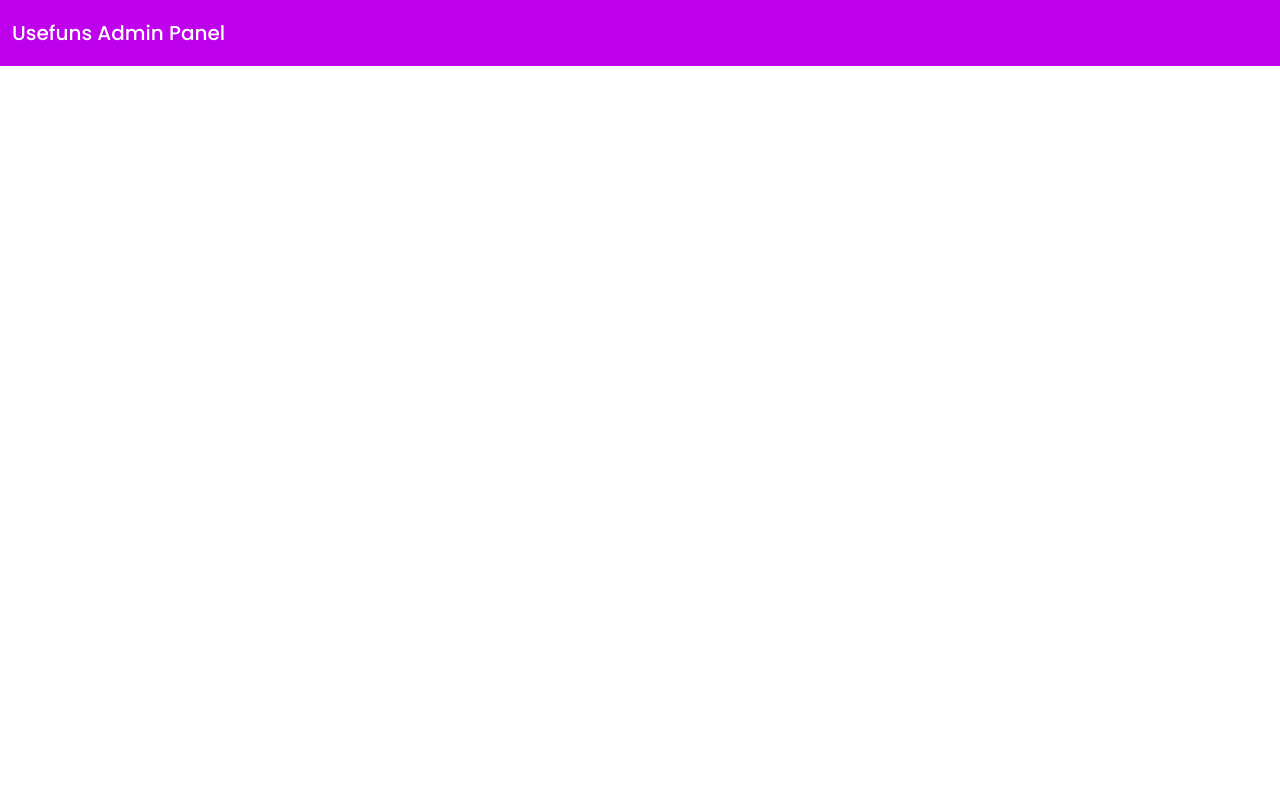
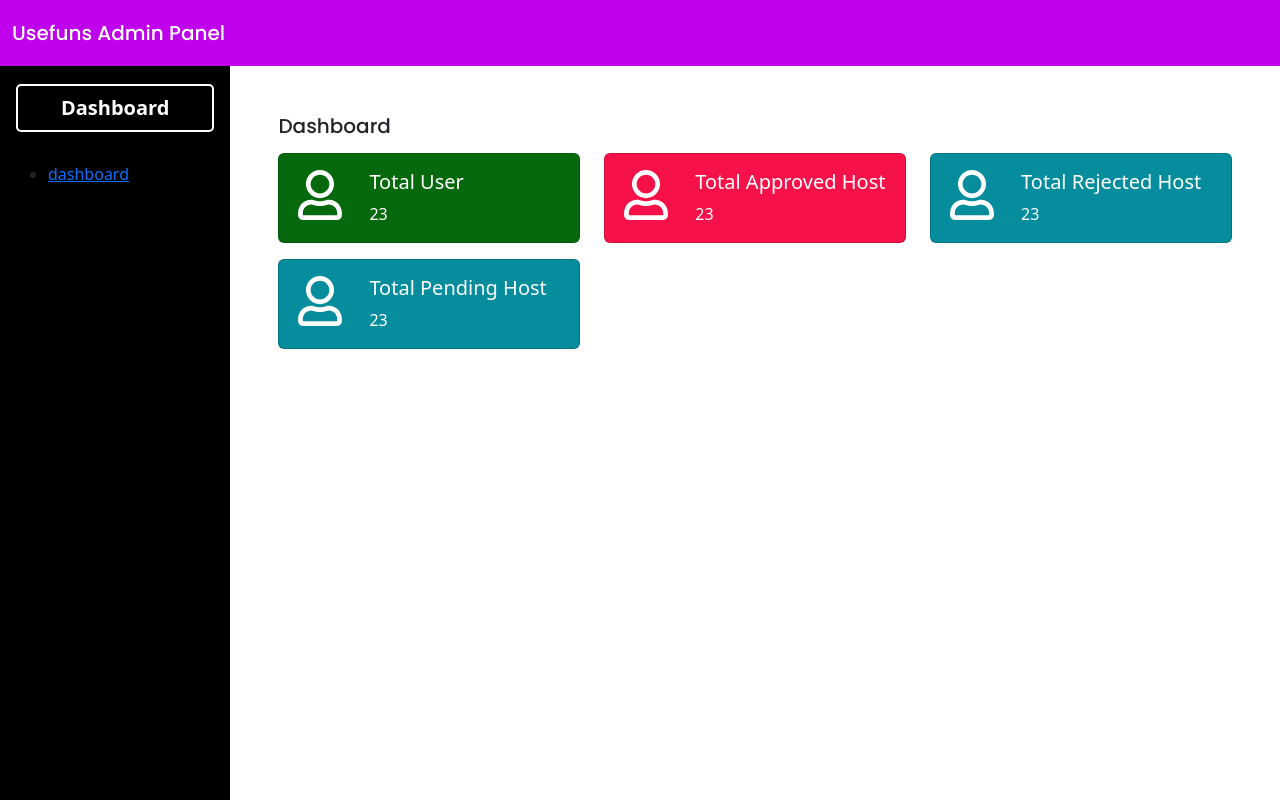
Before and after one commit to Avverma9/Use2fun, a React (Create React App) app: page / in a window 1280 px wide. Built offline with nearby package versions, Linux system fonts and the light colour scheme.

Commit message:
update 5 files

```diff
--- a/src/App.js
+++ b/src/App.js
@@ -1,20 +1,27 @@
 import { BrowserRouter as Router, Route, Routes } from "react-router-dom";
 import Dashboard from "./Components/Dashboard/Dashboard";
 import Header from "./Components/Header/Header";
-
+import Mannageuser from "./Components/Mannageuser/Mannageuser";
+import Sidebar from "./Components/Sidebar/Sidebar";
 
 function App() {
   return (
+    <div className="app">
       <Router>
         <Header />
+        <Sidebar />
         <div
           className="app_body p-5"
           // contain routes and side navigation
         >
-        {/* <Dashboard /> */}
-
+          <Routes>
+            <Route path="/" element={<Dashboard />} />
+            <Route path="/user" element={<Mannageuser />} />
+            <Route path="/view-user" element={<>View</>} />
+          </Routes>
         </div>
       </Router>
+    </div>
   );
 }
 
--- a/src/Components/Dashboard/Dashboard.jsx
+++ b/src/Components/Dashboard/Dashboard.jsx
@@ -8,7 +8,7 @@ const Dashboard = () => {
     <>
       <Title title="Dashboard" />
       <div className="row">
-        <div className="col-sm-3 mb-3 mb-sm-0">
+        <div className="col-sm-6 col-md-4 col-lg-4 mb-3">
           <div className="card card-1">
             <div className="card-body d-flex align-items-start gap-4">
               <h5>
@@ -21,7 +21,7 @@ const Dashboard = () => {
             </div>
           </div>
         </div>
-        <div className="col-sm-3 mb-3 mb-sm-0">
+        <div className="col-sm-6 col-md-4 col-lg-4 mb-3">
           <div className="card card-2">
             <div className="card-body d-flex align-items-start gap-4">
               <h5>
@@ -35,7 +35,7 @@ const Dashboard = () => {
           </div>
         </div>
 
-        <div className="col-sm-3 mb-3 mb-sm-0">
+        <div className="col-sm-6 col-md-4 col-lg-4 mb-3">
           <div className="card card-3">
             <div className="card-body d-flex align-items-start gap-4">
               <h5>
@@ -48,7 +48,7 @@ const Dashboard = () => {
             </div>
           </div>
         </div>
-        <div className="col-sm-3 mb-3 mb-sm-0">
+        <div className="col-sm-6 col-md-4 col-lg-4 mb-3">
           <div className="card card-3">
             <div className="card-body d-flex align-items-start gap-4">
               <h5>
--- a/src/Components/Sidebar/Sidebar.css
+++ b/src/Components/Sidebar/Sidebar.css
@@ -1,53 +1,24 @@
-/* Sidebar.css */
+.container-sidebar {
+  background-color: #000;
+  width: 18%;
+  padding: 18px 16px;
+  position: fixed;
+  height: 100%;
+  top: 66px;
+  left: 0;
+  z-index: 1;
+  overflow-y: scroll;
+}
 
-.container-sidebar {
-    display: flex;
-  }
+.side_nav_header {
+  padding: 10px 15px;
+  border: 2px solid #fff;
+  border-radius: 5px;
+  margin-bottom: 30px;
+}
 
-  .sidebar {
-    width: 250px;
-    background-color: #f0f0f0;
-    padding: 20px;
-    box-shadow: 0 0 5px rgba(0, 0, 0, 0.1);
-  }
-
-  ul {
-    list-style-type: none;
-    padding: 0;
-    margin: 0;
-  }
-
-  li {
-    cursor: pointer;
-    padding: 12px 16px;
-    border-bottom: 1px solid #ccc;
-    transition: background-color 0.2s ease;
-  }
-
-  li:hover {
-    background-color: #f5f5f5;
-  }
-
-  /* Optional: Add styles for the selected option */
-  li.selected {
-    background-color: #007bff;
-    color: #fff;
-    font-weight: bold;
-  }
-
-  /* Optional: Style for the sidebar title */
-  .sidebar-title {
-    font-size: 20px;
-    font-weight: bold;
-    margin-bottom: 20px;
-  }
-
-  /* Optional: Style for the component content */
-  .component-content {
-    padding: 20px;
-    border: 1px solid #ccc;
-    border-radius: 4px;
-    margin-top: 20px;
-    background-color: #fff;
-    box-shadow: 0 0 5px rgba(0, 0, 0, 0.1);
-  }
+.side_nav_header h5 {
+  text-align: center;
+  color: #fff;
+  font-weight: 600;
+}
--- a/src/Components/Sidebar/Sidebar.jsx
+++ b/src/Components/Sidebar/Sidebar.jsx
@@ -1,18 +1,24 @@
-import React,{useState}from "react";
-import "./Sidebar.css"
+import { Link } from "react-router-dom";
+import "./Sidebar.css";
 
-const Sidebar=()=>{
-    const [selected,setSelected]=useState("User")
+const Sidebar = () => {
+  // const [selected,setSelected]=useState("User")
 
-    return(
-        <div className="container-sidebar">
-            <div className="sidebar">
-<ul>
-    <li onClick={()=>setSelected("User")}>User</li>
-</ul>
-            </div>
-            {selected === "User" ? (<User/>):null}
-        </div>
-    )
-}
-export default Sidebar
+  return (
+    <div className="container-sidebar">
+      <div className="side_nav_header">
+        <h5>Dashboard</h5>
+      </div>
+      <div className="side_nav_body">
+        <ul>
+          <li>
+            <Link to="/">
+              <p>dashboard</p>
+            </Link>
+          </li>
+        </ul>
+      </div>
+    </div>
+  );
+};
+export default Sidebar;
--- a/src/index.css
+++ b/src/index.css
@@ -24,3 +24,8 @@ div {
   font-family: "Poppins", sans-serif;
   font-weight: 500;
 }
+
+.app_body {
+  margin-left: 18%;
+  width: 82%;
+}
```
Lines whose indentation alone changed are shown as unchanged.
